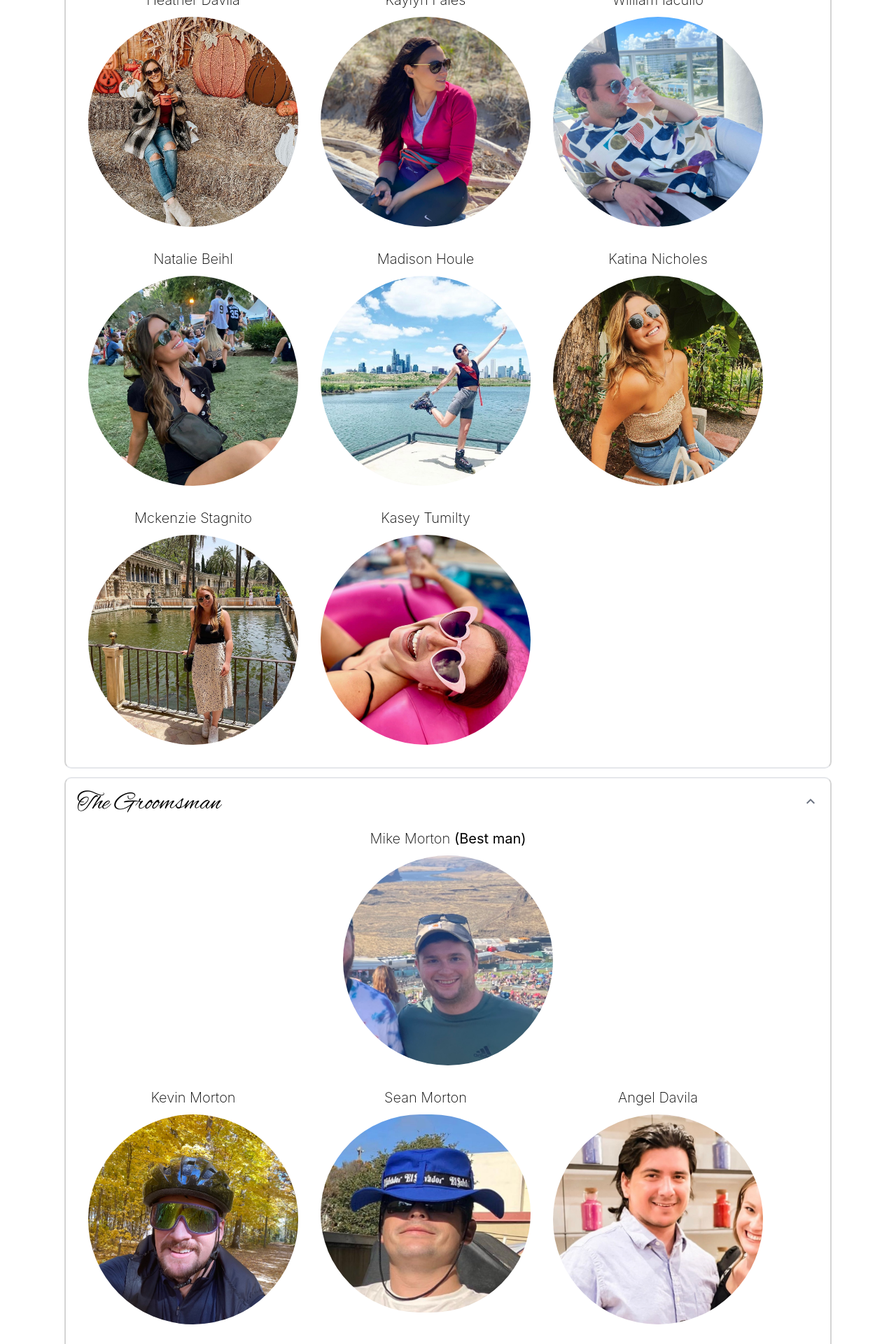
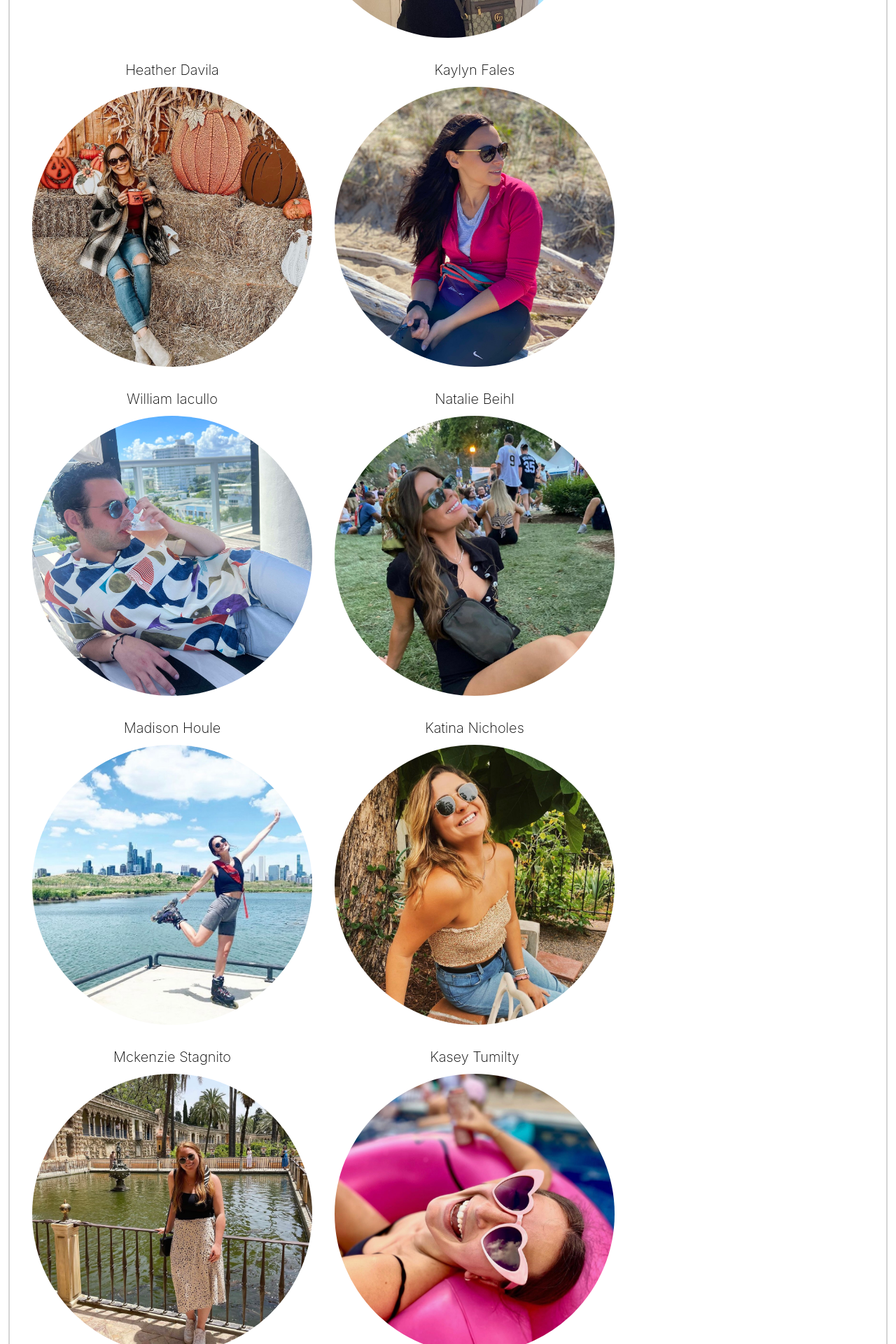
Before and after one commit to dmorton2297/dam2023, a Next.js app: page /people in a window 1280 px wide. Shown: the part 660-2580 px from the top of the page at 70% size. Built offline with nearby package versions, Linux system fonts and the light colour scheme.

Commit message:
more updates

```diff
--- a/pages/people/index.tsx
+++ b/pages/people/index.tsx
@@ -8,6 +8,8 @@ import { Text } from "../../components/core/Text";
 import { SubHeader } from "../../components/core/SubHeader";
 import { Seperator } from "../../components/core/Seperator";
 import { Header } from "../../components/core/Header";
+import Link from "next/link";
+import { Button } from "../../components/core/Button";
 
 const Event: NextPage = () => {
   return (
@@ -30,7 +32,7 @@ const Event: NextPage = () => {
           </Text>
         </InfoCard>
         <div className="flex justify-center">
-          <div style={{ margin: "0 80px", flexGrow: 1, maxWidth: 1400 }}>
+          <div style={{ flexGrow: 1, maxWidth: 1400 }}>
             <InfoCard title="The Bridemaids" open={true}>
               <div className="p-4 flex justify-center">
                 <div>
@@ -39,8 +41,8 @@ const Event: NextPage = () => {
                   </Text>
                   <img
                     src="kelli.jpg"
-                    height={300}
-                    width={300}
+                    height={400}
+                    width={400}
                     style={{ borderRadius: 10000 }}
                     alt="kelli"
                   />
@@ -53,8 +55,8 @@ const Event: NextPage = () => {
                   </Text>
                   <img
                     src="heather.jpg"
-                    height={300}
-                    width={300}
+                    height={400}
+                    width={400}
                     style={{ borderRadius: 10000 }}
                     alt="heather"
                   />
@@ -65,8 +67,8 @@ const Event: NextPage = () => {
                   </Text>
                   <img
                     src="kaylyn.jpg"
-                    height={300}
-                    width={300}
+                    height={400}
+                    width={400}
                     style={{ borderRadius: 10000 }}
                     alt="Kaylyn Fales"
                   />
@@ -77,8 +79,8 @@ const Event: NextPage = () => {
                   </Text>
                   <img
                     src="william.jpg"
-                    height={300}
-                    width={300}
+                    height={400}
+                    width={400}
                     style={{ borderRadius: 10000 }}
                     alt="natalie"
                   />
@@ -89,8 +91,8 @@ const Event: NextPage = () => {
                   </Text>
                   <img
                     src="natalie.jpg"
-                    height={300}
-                    width={300}
+                    height={400}
+                    width={400}
                     style={{ borderRadius: 10000 }}
                     alt="natalie"
                   />
@@ -101,8 +103,8 @@ const Event: NextPage = () => {
                   </Text>
                   <img
                     src="madison.jpg"
-                    height={300}
-                    width={300}
+                    height={400}
+                    width={400}
                     style={{ borderRadius: 10000 }}
                     alt="natalie"
                   />
@@ -113,8 +115,8 @@ const Event: NextPage = () => {
                   </Text>
                   <img
                     src="katina.jpg"
-                    height={300}
-                    width={300}
+                    height={400}
+                    width={400}
                     style={{ borderRadius: 10000 }}
                     alt="natalie"
                   />
@@ -125,8 +127,8 @@ const Event: NextPage = () => {
                   </Text>
                   <img
                     src="mckenzie.jpg"
-                    height={300}
-                    width={300}
+                    height={400}
+                    width={400}
                     style={{ borderRadius: 10000 }}
                     alt="kasey"
                   />
@@ -137,8 +139,8 @@ const Event: NextPage = () => {
                   </Text>
                   <img
                     src="kasey.jpg"
-                    height={300}
-                    width={300}
+                    height={400}
+                    width={400}
                     style={{ borderRadius: 10000 }}
                     alt="kasey"
                   />
@@ -153,8 +155,8 @@ const Event: NextPage = () => {
                   </Text>
                   <img
                     src="mike.jpg"
-                    height={300}
-                    width={300}
+                    height={400}
+                    width={400}
                     style={{ borderRadius: 10000 }}
                     alt="mike"
                   />
@@ -167,8 +169,8 @@ const Event: NextPage = () => {
                   </Text>
                   <img
                     src="kevin.jpg"
-                    height={300}
-                    width={300}
+                    height={400}
+                    width={400}
                     style={{ borderRadius: 10000 }}
                     alt="Kevin"
                   />
@@ -179,8 +181,8 @@ const Event: NextPage = () => {
                   </Text>
                   <img
                     src="sean.jpg"
-                    height={300}
-                    width={300}
+                    height={400}
+                    width={400}
                     style={{ borderRadius: 10000 }}
                     alt="sean"
                   />
@@ -191,8 +193,8 @@ const Event: NextPage = () => {
                   </Text>
                   <img
                     src="angel.jpg"
-                    height={300}
-                    width={300}
+                    height={400}
+                    width={400}
                     style={{ borderRadius: 10000 }}
                     alt="angel"
                   />
@@ -203,8 +205,8 @@ const Event: NextPage = () => {
                   </Text>
                   <img
                     src="matt.jpg"
-                    height={300}
-                    width={300}
+                    height={400}
+                    width={400}
                     style={{ borderRadius: 10000 }}
                     alt="matt"
                   />
@@ -216,8 +218,8 @@ const Event: NextPage = () => {
                   <Text>Griffin Flack</Text>
                   <img
                     src="griffin.jpg"
-                    height={300}
-                    width={300}
+                    height={400}
+                    width={400}
                     style={{ borderRadius: 10000 }}
                     alt="griffin"
                   />
@@ -228,8 +230,8 @@ const Event: NextPage = () => {
                   </Text>
                   <img
                     src="jon.jpg"
-                    height={300}
-                    width={300}
+                    height={400}
+                    width={400}
                     style={{ borderRadius: 10000 }}
                     alt="jon"
                   />
@@ -240,8 +242,8 @@ const Event: NextPage = () => {
                   </Text>
                   <img
                     src="parker.jpg"
-                    height={300}
-                    width={300}
+                    height={400}
+                    width={400}
                     style={{ borderRadius: 10000 }}
                     alt="parker"
                   />
@@ -252,8 +254,8 @@ const Event: NextPage = () => {
                   </Text>
                   <img
                     src="rory.jpg"
-                    height={300}
-                    width={300}
+                    height={400}
+                    width={400}
                     style={{ borderRadius: 10000 }}
                     alt="rory"
                   />
@@ -262,6 +264,9 @@ const Event: NextPage = () => {
             </InfoCard>
           </div>
         </div>
+        <Link href="/event" className="pb-3 underline text-blue-500">
+          <Button style={{ margin: "0 200px" }}>Wedding details</Button>
+        </Link>
       </div>
     </Page>
   );
--- a/pages/rsvp/index.tsx
+++ b/pages/rsvp/index.tsx
@@ -2,11 +2,12 @@ import { Field, Form, Formik } from "formik";
 import type { NextPage } from "next";
 import React, { useEffect, useState } from "react";
 import { Page } from "../../components/Page";
-import {object, string, array } from "yup";
+import { object, string, array } from "yup";
 import axios, { AxiosResponse } from "axios";
 import { IRSVP } from "../../dal/Rsvp";
 import { Text } from "../../components/core/Text";
 import { Seperator } from "../../components/core/Seperator";
+import Link from "next/link";
 
 const Event: NextPage = () => {
   const [windowHeight, setWindowHeight] = useState<number>();
@@ -191,9 +192,7 @@ const Event: NextPage = () => {
                   >
                     Submit RSVP
                   </button>
-                    <Text>
-                      Issues? Reach out to Dan at dmorton2297@gmail.com
-                    </Text>
+                  <Text>Issues? Reach out to Dan at dmorton2297@gmail.com</Text>
                 </Form>
               </Formik>
             )}
@@ -211,7 +210,10 @@ const Event: NextPage = () => {
                     </Text>
                   </>
                 ))}
-                <Text style={{ marginBottom: 10 }}><strong>Note to couple: </strong>{rsvp.noteToCouple || 'NONE'}</Text>
+                <Text style={{ marginBottom: 10 }}>
+                  <strong>Note to couple: </strong>
+                  {rsvp.noteToCouple || "NONE"}
+                </Text>
                 <button
                   style={{
                     border: "1px solid black",
@@ -222,7 +224,20 @@ const Event: NextPage = () => {
                 >
                   Update RSVP
                 </button>
-                <Text>Issues? Reach out to Dan at dmorton2297@gmail.com</Text>
+                <Text style={{ marginBottom: 20 }}>
+                  Issues? Reach out to Dan at dmorton2297@gmail.com
+                </Text>
+                <Link href="/">
+                  <button
+                    style={{
+                      border: "1px solid black",
+                      padding: "5px 10px",
+                      marginBottom: 10,
+                    }}
+                  >
+                    Continue to website
+                  </button>
+                </Link>
               </>
             )}
             {rsvp && !rsvp.attendees && (
```
Also changed, not shown: pages/event/index.tsx (+23 -8 lines). Lines whose indentation alone changed are shown as unchanged.
